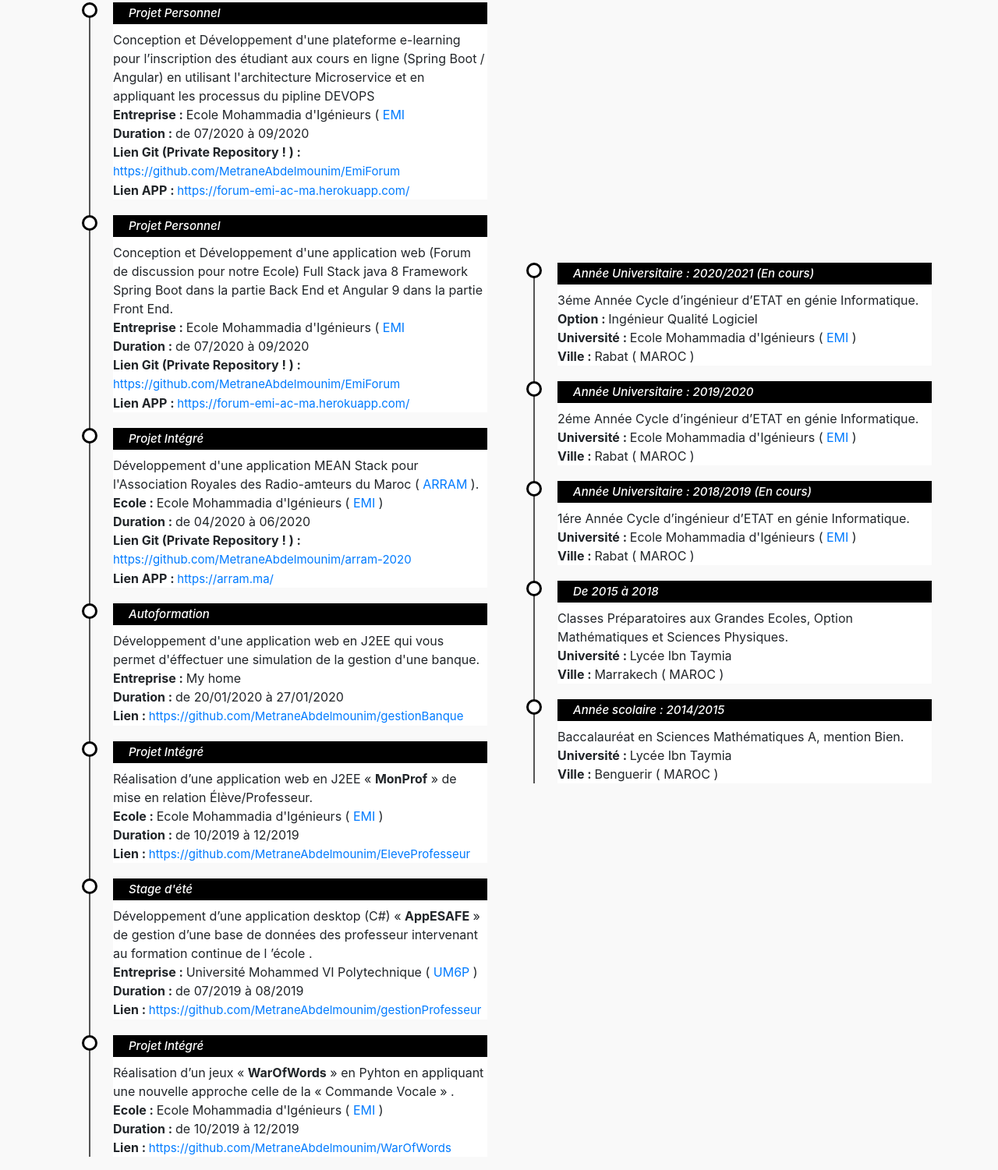
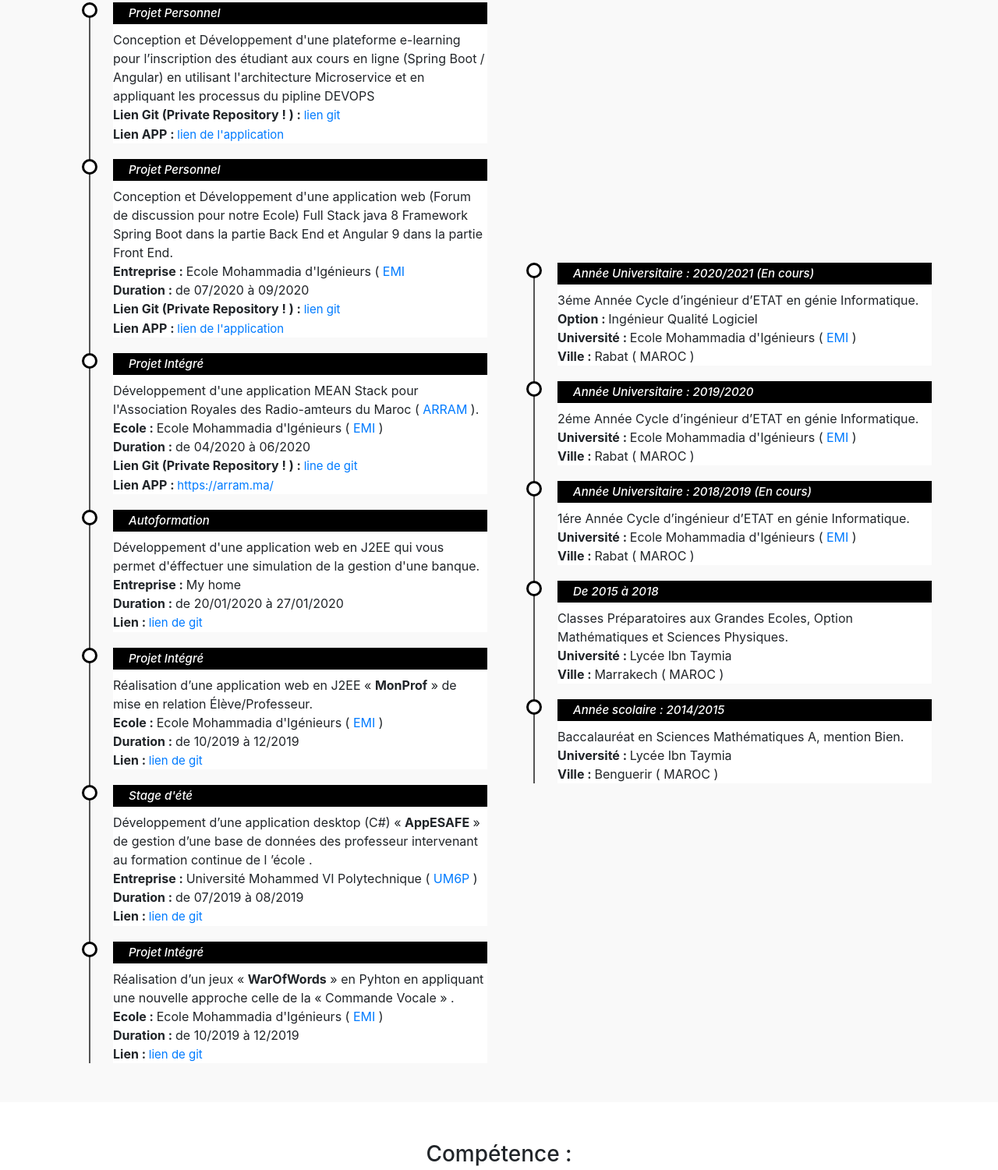
Before and after one commit to MetraneAbdelmounim/metraneabdelmounim.github.io, a plain HTML site: page index.html in a window 1280 px wide. Shown: the part 1912-3413 px from the top of the page at 78% size. Drawn offline with nearby package versions, Linux system fonts and the light colour scheme.

Commit message:
Responsive

```diff
--- a/css/style.css
+++ b/css/style.css
@@ -330,7 +330,9 @@ body{
 .formation{
 	transform: initial;
 }
-
+.lien{
+	font-size: 5px
+}
 }
 @media (max-width: 767.98px) {
 body{font-size: 12px;}
--- a/index.html
+++ b/index.html
@@ -81,7 +81,7 @@
           <p class="biogr" style="padding-top: 20px;"><b style="font-style: oblique;">Abdelmounim Metrane</b> , je suis né le 04 décembre 1997 à Benguerir (Maroc) , je suis un futur ingénieur en développement informatique Inch'Allah. Actuellement Vice Président du Club <a href="https://www.facebook.com/LinuxPartyEMI" target="_blank"> Linux Party EMI </a></p>
         </div>
         <div class="text-center" style="padding-left: 25%;padding-top: 100px;font-size: 25px">
-          <p><b style="font-style: oblique;">Objectif :</b> Entrain de chercher un stage PFE dans le développement d'une application Full Stack (Java/Angular) </p>
+          <p><b style="font-style: oblique;">Objectif :</b> Entrain de recherche d'un stage PFE dans le développement Full Stack (Java/Angular) </p>
         </div>
         <div class="text-center" style="padding-left: 27%;font-size: 25px">
           <p><b style="font-style: oblique;">Statut  :</b> <small style="color: red;font-style: oblique;">En cours</small></p>
@@ -108,10 +108,8 @@
           	 <li class="litimeline">
               <h4>Projet Personnel</h4>
               <p>Conception et Développement d'une plateforme e-learning pour l’inscription des étudiant aux cours en ligne (Spring Boot / Angular) en utilisant  l'architecture Microservice et en appliquant les processus du pipline DEVOPS <br>
-                <b>Entreprise : </b>  Ecole Mohammadia d'Igénieurs ( <a target="_blank" href="https://www.emi.ac.ma">EMI</a> <br>
-                <b>Duration : </b> de 07/2020 à 09/2020<br>
-                <b>Lien Git (Private Repository ! ) : </b><a href="https://gitlab.com/MetraneAbdelmounim/coursemi" class="lien" target="_blank">https://github.com/MetraneAbdelmounim/EmiForum</a> <br>
-                <b>Lien APP : </b><a target="_blank" href="https://forum-emi-ac-ma.herokuapp.com/" class="lien">https://forum-emi-ac-ma.herokuapp.com/</a>
+                <b>Lien Git (Private Repository ! ) : </b><a href="https://gitlab.com/MetraneAbdelmounim/coursemi" class="lien" target="_blank">lien git</a> <br>
+                <b>Lien APP : </b><a target="_blank" href="https://coursemi.herokuapp.com/" class="lien">lien de l'application</a>
               </p>
             </li>
             <li class="litimeline">
@@ -119,8 +117,8 @@
               <p>Conception et Développement d'une application web (Forum de discussion pour notre Ecole) Full Stack java 8 Framework Spring Boot dans la partie Back End et  Angular 9 dans la partie Front End.<br>
                 <b>Entreprise : </b>  Ecole Mohammadia d'Igénieurs ( <a target="_blank" href="https://www.emi.ac.ma">EMI</a> <br>
                 <b>Duration : </b> de 07/2020 à 09/2020<br>
-                <b>Lien Git (Private Repository ! ) : </b><a href="https://github.com/MetraneAbdelmounim/EmiForum" class="lien" target="_blank">https://github.com/MetraneAbdelmounim/EmiForum</a> <br>
-                <b>Lien APP : </b><a target="_blank" href="https://forum-emi-ac-ma.herokuapp.com/" class="lien">https://forum-emi-ac-ma.herokuapp.com/</a>
+                <b>Lien Git (Private Repository ! ) : </b><a href="https://github.com/MetraneAbdelmounim/EmiForum" class="lien" target="_blank">lien git</a> <br>
+                <b>Lien APP : </b><a target="_blank" href="https://forum-emi-ac-ma.herokuapp.com/" class="lien">lien de l'application</a>
               </p>
             </li>
             <li class="litimeline" >
@@ -129,7 +127,7 @@
                 <b>Ecole : </b>  Ecole Mohammadia d'Igénieurs ( <a target="_blank" href="https://www.emi.ac.ma">EMI</a> )<br>
                 <b>Duration : </b> de 04/2020 à 06/2020<br>
 
-                <b>Lien Git (Private Repository ! ) : </b><a target="_blank" href="https://github.com/MetraneAbdelmounim/arram-2020" class="lien">https://github.com/MetraneAbdelmounim/arram-2020</a><br>
+                <b>Lien Git (Private Repository ! ) : </b><a target="_blank" href="https://github.com/MetraneAbdelmounim/arram-2020" class="lien">line de git</a><br>
                 <b>Lien APP : </b><a target="_blank" href="https://arram.ma/" class="lien">https://arram.ma/</a>
               </p>
             </li>
@@ -139,7 +137,7 @@
                 <b>Entreprise : </b>  My home<br>
                 <b>Duration : </b> de 20/01/2020 à 27/01/2020<br>
 
-                <b>Lien : </b><a href="https://github.com/MetraneAbdelmounim/gestionBanque" class="lien" target="_blank">https://github.com/MetraneAbdelmounim/gestionBanque</a> <br>
+                <b>Lien : </b><a href="https://github.com/MetraneAbdelmounim/gestionBanque" class="lien" target="_blank">lien de git </a> <br>
               </p>
             </li>
             <li class="litimeline" >
@@ -149,7 +147,7 @@
                 <b>Ecole : </b>  Ecole Mohammadia d'Igénieurs ( <a target="_blank" href="https://www.emi.ac.ma">EMI</a> )<br>
                 <b>Duration : </b> de 10/2019 à 12/2019<br>
 
-                <b>Lien : </b><a target="_blank" href="https://github.com/MetraneAbdelmounim/EleveProfesseur" class="lien">https://github.com/MetraneAbdelmounim/EleveProfesseur</a>
+                <b>Lien : </b><a target="_blank" href="https://github.com/MetraneAbdelmounim/EleveProfesseur" class="lien">lien de git</a>
               </p>
             </li>
             <li class="litimeline">
@@ -158,7 +156,7 @@
                 <b>Entreprise : </b>  Université Mohammed VI Polytechnique ( <a target="_blank" href="https://www.um6p.ma/">UM6P</a> )<br>
                 <b>Duration : </b> de 07/2019 à 08/2019<br>
 
-                <b>Lien : </b><a target="_blank" href="https://github.com/MetraneAbdelmounim/gestionProfesseur" class="lien">https://github.com/MetraneAbdelmounim/gestionProfesseur</a>
+                <b>Lien : </b><a target="_blank" href="https://github.com/MetraneAbdelmounim/gestionProfesseur" class="lien">lien de git</a>
               </p>
             </li>
             <li class="litimeline">
@@ -167,7 +165,7 @@
                 <b>Ecole : </b>  Ecole Mohammadia d'Igénieurs ( <a target="_blank" href="https://www.emi.ac.ma">EMI</a> ) <br>
                 <b>Duration : </b> de 10/2019 à 12/2019<br>
 
-                <b>Lien : </b><a target="_blank" href="https://github.com/MetraneAbdelmounim/WarOfWords" class="lien">https://github.com/MetraneAbdelmounim/WarOfWords</a>
+                <b>Lien : </b><a target="_blank" href="https://github.com/MetraneAbdelmounim/WarOfWords" class="lien">lien de git</a>
               </p>
             </li>
           </ul>
```
